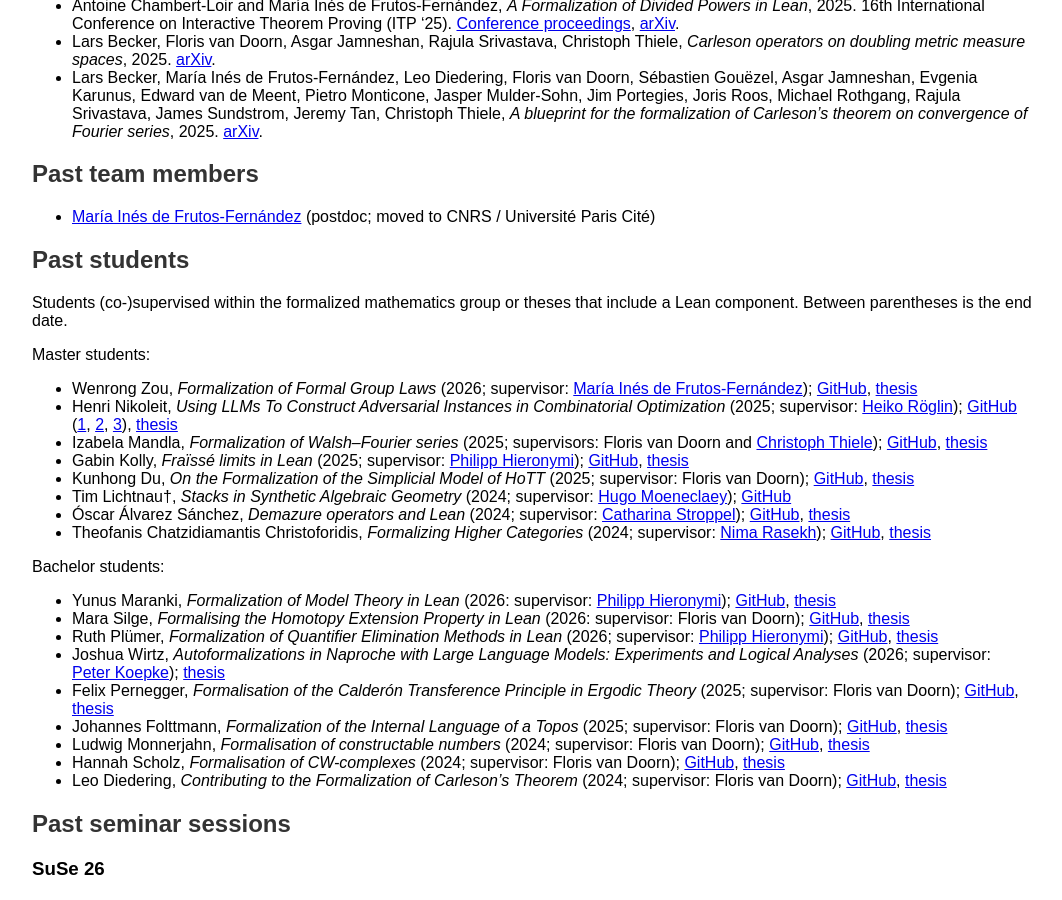
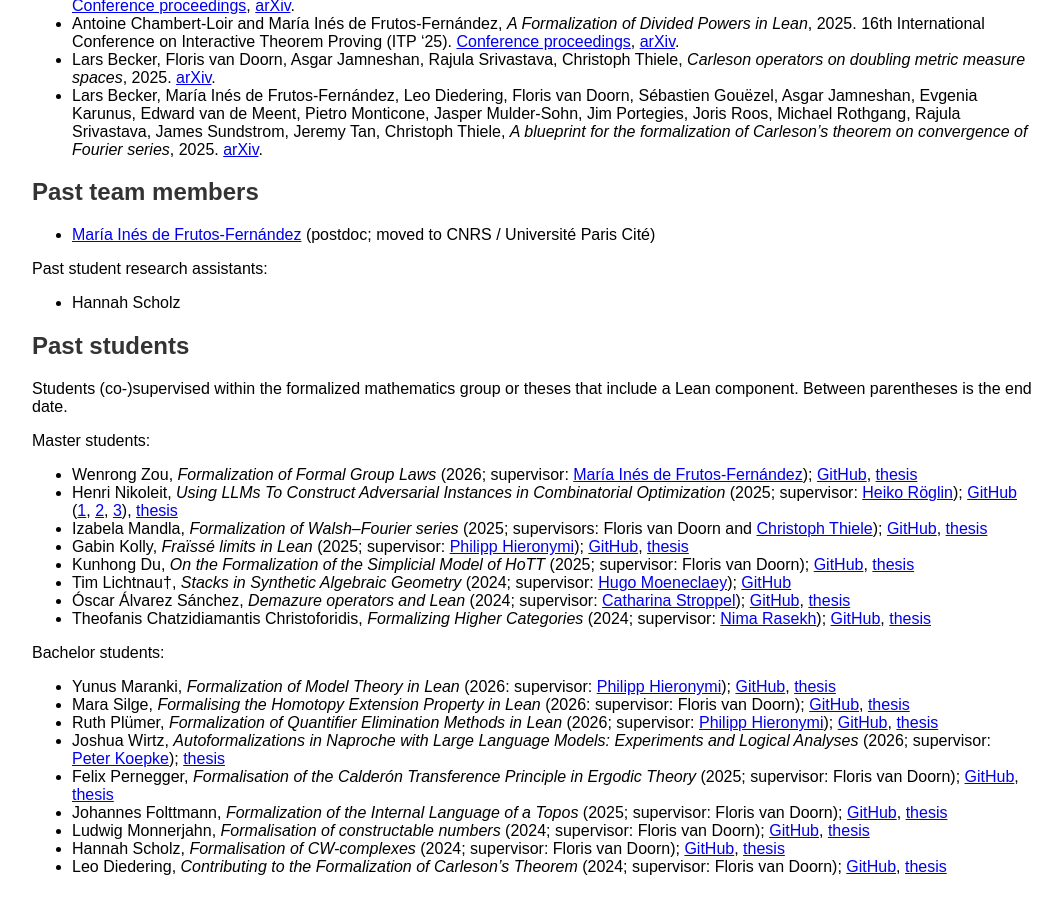
Before and after one commit to fpvandoorn/fpvandoorn.github.io, a Jekyll site: the page built from formalized-mathematics.md, in a window 1280 px wide and 900 px high, scrolled down 1977 px. Shown: the whole window, without its empty margins (108-1170 px from the left). Built offline with Jekyll 4.4.1, drawn with Linux system fonts in a browser that asks for light colours; our own code applies the rules of GitHub Pages for plain Markdown files.

Commit message:
assistants update

```diff
--- a/formalized-mathematics.md
+++ b/formalized-mathematics.md
@@ -104,6 +105,10 @@
 ## Past team members
 
 * [María Inés de Frutos-Fernández](https://mariainesdff.github.io/) (postdoc; moved to CNRS / Université Paris Cité)
+
+Past student research assistants:
+* Hannah Scholz
+
 
 
 ## Past students
```
Also changed, not shown: other parts of formalized-mathematics.md (+1 -0 lines).
